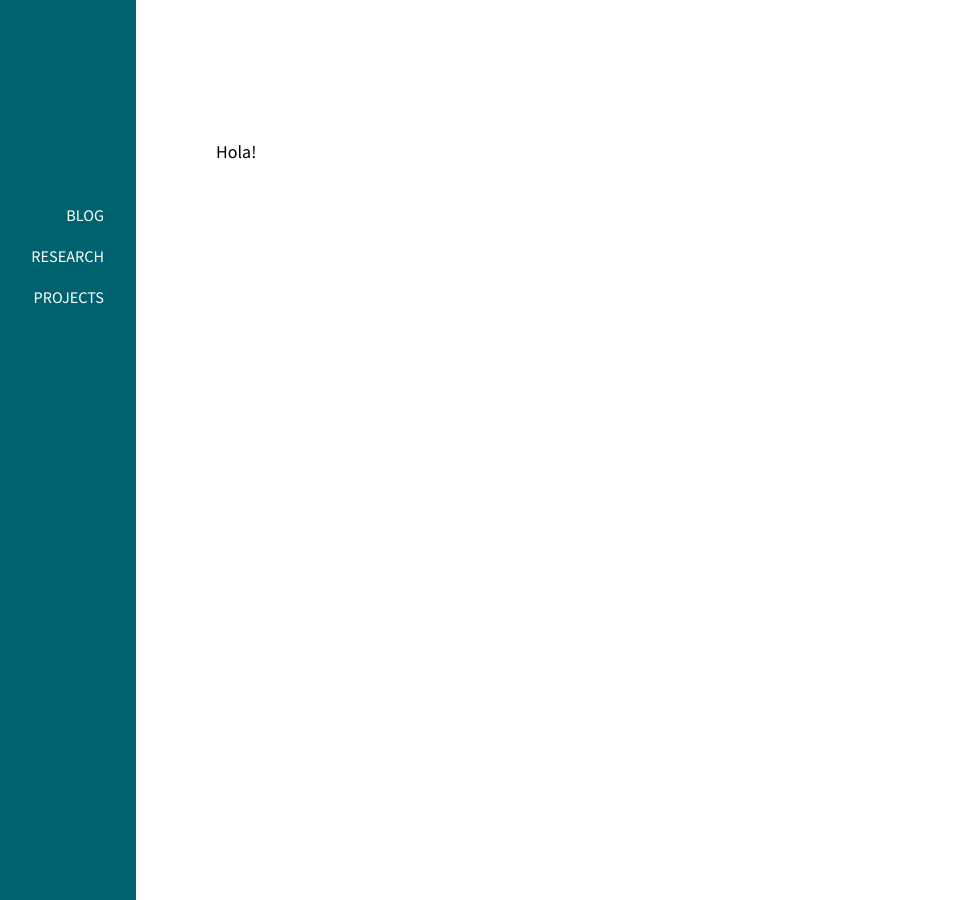
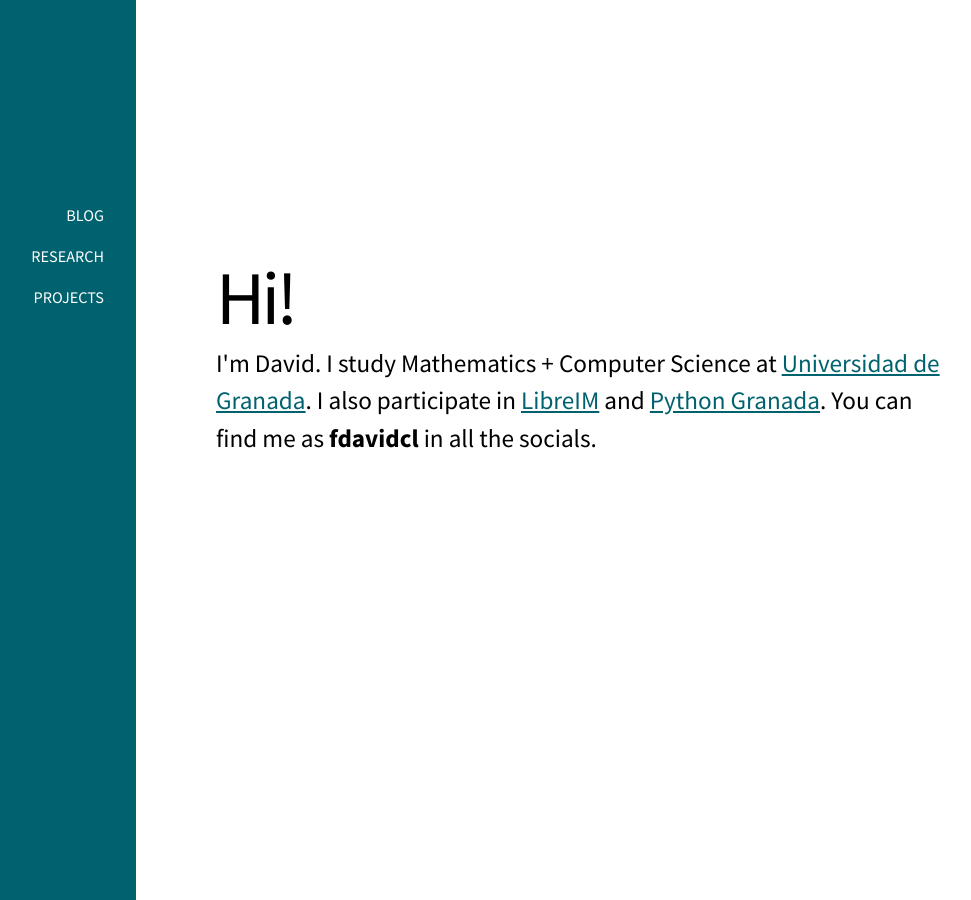
Before and after one commit to fdavidcl/fdavidcl.github.io, a Jekyll site: the page built from index.html, in a window 1280 px wide. Shown: the whole page, without its empty margins (248-1219 px from the left). Built offline with Jekyll 4.4.1, drawn with Linux system fonts in a browser that asks for light colours; nearby versions of some CDN libraries.

Commit message:
Better home page

```diff
--- a/_config.yml
+++ b/_config.yml
@@ -46,6 +46,11 @@ gems:
 exclude:
   - Gemfile
 
+defaults:
+  - values:
+      lang: es
+      layout: post
+
 permalink: /blog/:year/:month/:day/:title/
 
 markdown: kramdown
--- a/assets/stylesheets/default.sass
+++ b/assets/stylesheets/default.sass
@@ -121,7 +121,13 @@ body
       img
         max-width: 100%
 
+      article.home
+        font-size: 1.4em
 
+.big-text
+  font-size: 300%
+  letter-spacing: -0.05em
+  line-height: normal
 
 @media (min-width: 64em)
   body
@@ -159,3 +165,6 @@ body
         h1
           font-size: 220%
           margin-top: 0
+
+        article.home
+          margin-top: 7rem
--- a/index.html
+++ b/index.html
@@ -3,7 +3,13 @@ layout: default
 title: David Charte
 ---
 
-<article class="">
-  <span class="big-text">Hola!</span>
+<article class="home">
+  <div class="big-text">Hi!</div>
+
+  I'm David. I study Mathematics + Computer Science at
+  <a href="http://www.ugr.es/">Universidad de Granada</a>.
+  I also participate in <a href="http://tux.ugr.es/dgiim/">LibreIM</a> and
+  <a href="http://www.python-granada.es/">Python Granada</a>. You can find me
+  as <strong>fdavidcl</strong> in all the socials.
 
 </article>
```
